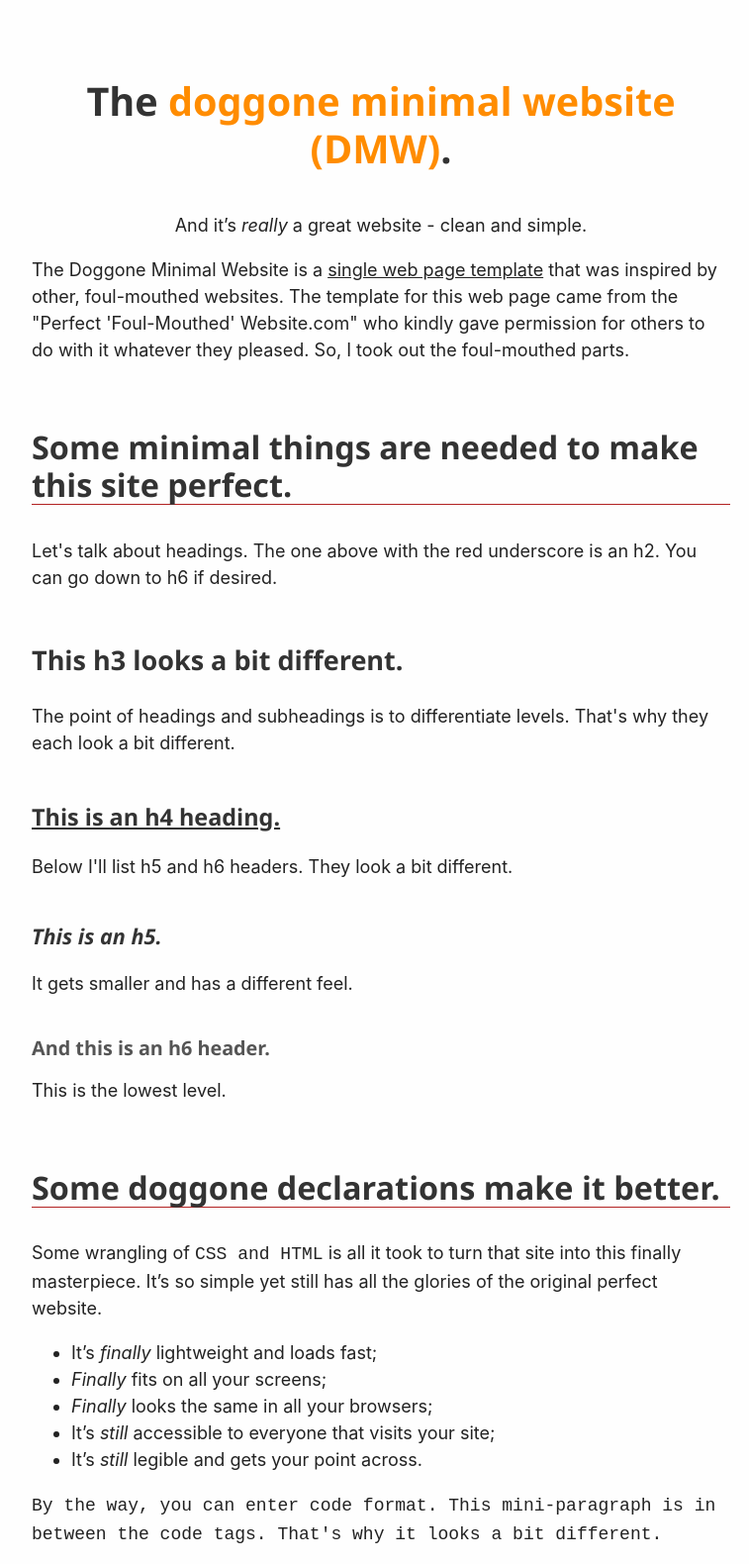
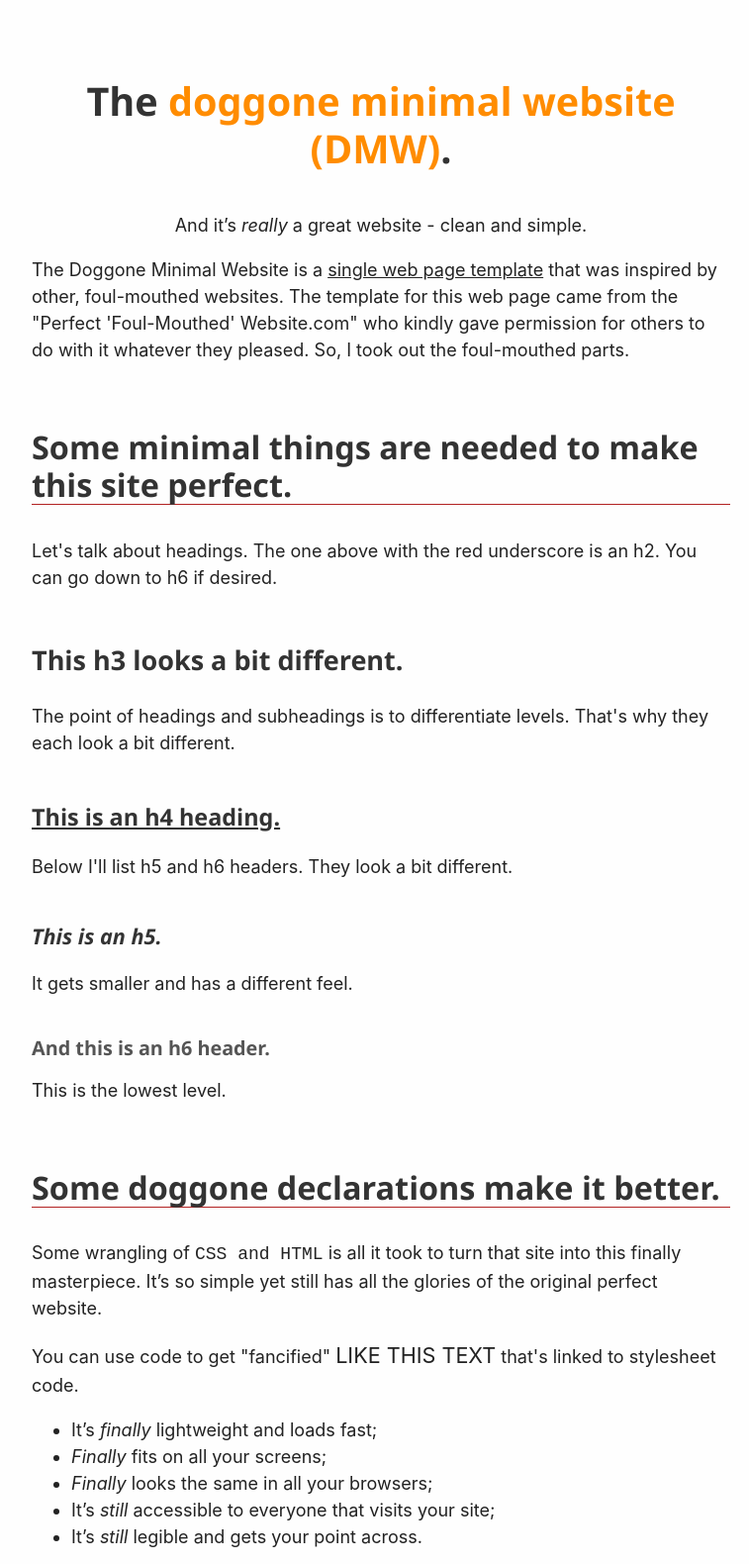
Before and after one commit to crrdlx/crrdlx.github.io, a Jekyll site: the page pages/dmw.html, which Jekyll copies as it is, in a window 1280 px wide. Shown: the top 1580 px of the page at 99% size, without its empty margins (255-1012 px from the left). Built offline with Jekyll 4.4.1, drawn with Linux system fonts in a browser that asks for light colours; some of the changed text lies outside the part shown; grey boxes are pictures that could not be loaded.

Commit message:
Update dmw.html

```diff
--- a/pages/dmw.html
+++ b/pages/dmw.html
@@ -25,6 +25,14 @@
                    sans-serif; /* Everything else */;
       color: #222;
     }
+
+supersize {  /* this is fancified text, but it can be named as anything */
+    font-style: normal;
+    font-size: 120%;
+    font-color: tangerine;
+    text-transform: uppercase;
+}
+
 h1,
 h2,
 h3,
@@ -69,7 +77,7 @@ h6 {
     }</style>
   </head>
 
-  <body>
+<body>
 <a name="home_title"></a>
 <h1 id="this-is-the-doggone-minimal-website">The <span style="color:darkorange"> <strong>doggone minimal website</strong> (DMW)</span>.</h1>
 
@@ -90,7 +98,7 @@ h6 {
 <h2>Some doggone declarations make it better.</h2>
 
 <p>Some wrangling of <code>CSS and HTML</code> is all it took to turn that site</a> into this finally masterpiece. It’s so simple yet still has all the glories of the original perfect website.</p>
-
+<p class="fancified">You can use code to get "fancified" <supersize>like this text</supersize> that's linked to stylesheet code.</p>
 <ul>
   <li>It’s <em>finally</em> lightweight and loads fast;</li>
   <li><em>Finally</em> fits on all your screens;</li>
@@ -105,6 +113,7 @@ h6 {
 <p style="text-align:center"><small>This is a random picture. It's just here, hanging out. But it's probably a very nice picture.</small></p>
 <h2 id="and-guess-what-freaker">And guess what, friend:</h2>
 <p>It’s easy to improve reliability on your site. See below for ways to do this.</p>
+<p style="color:blue;font-size:18px;">For instance, one way is to change the font color or size, like this.</p>
 
 <p>And, you can add internal links, like this: <a href="#internal_links">Internal link to a section.</a></p>
 
```
